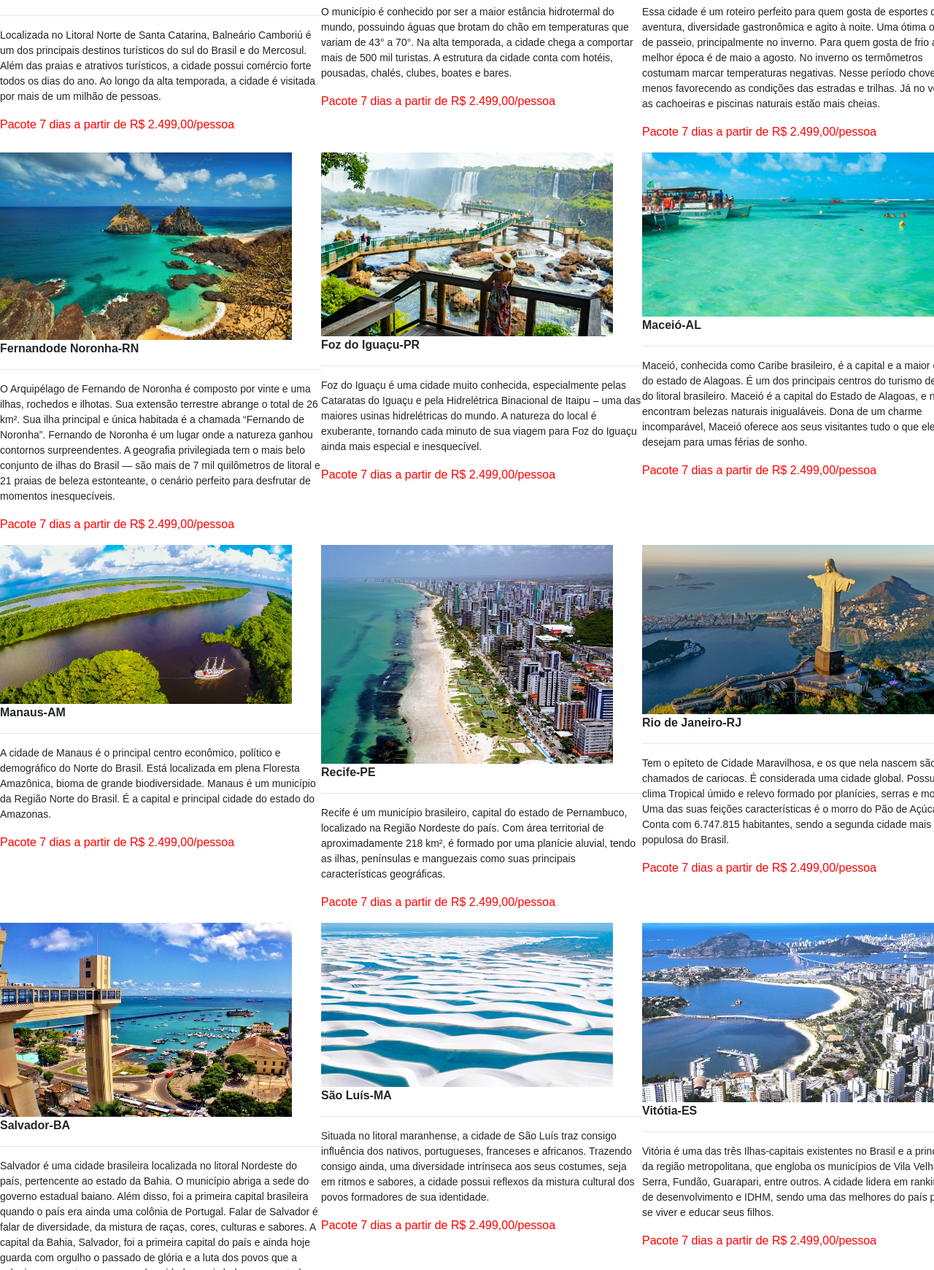
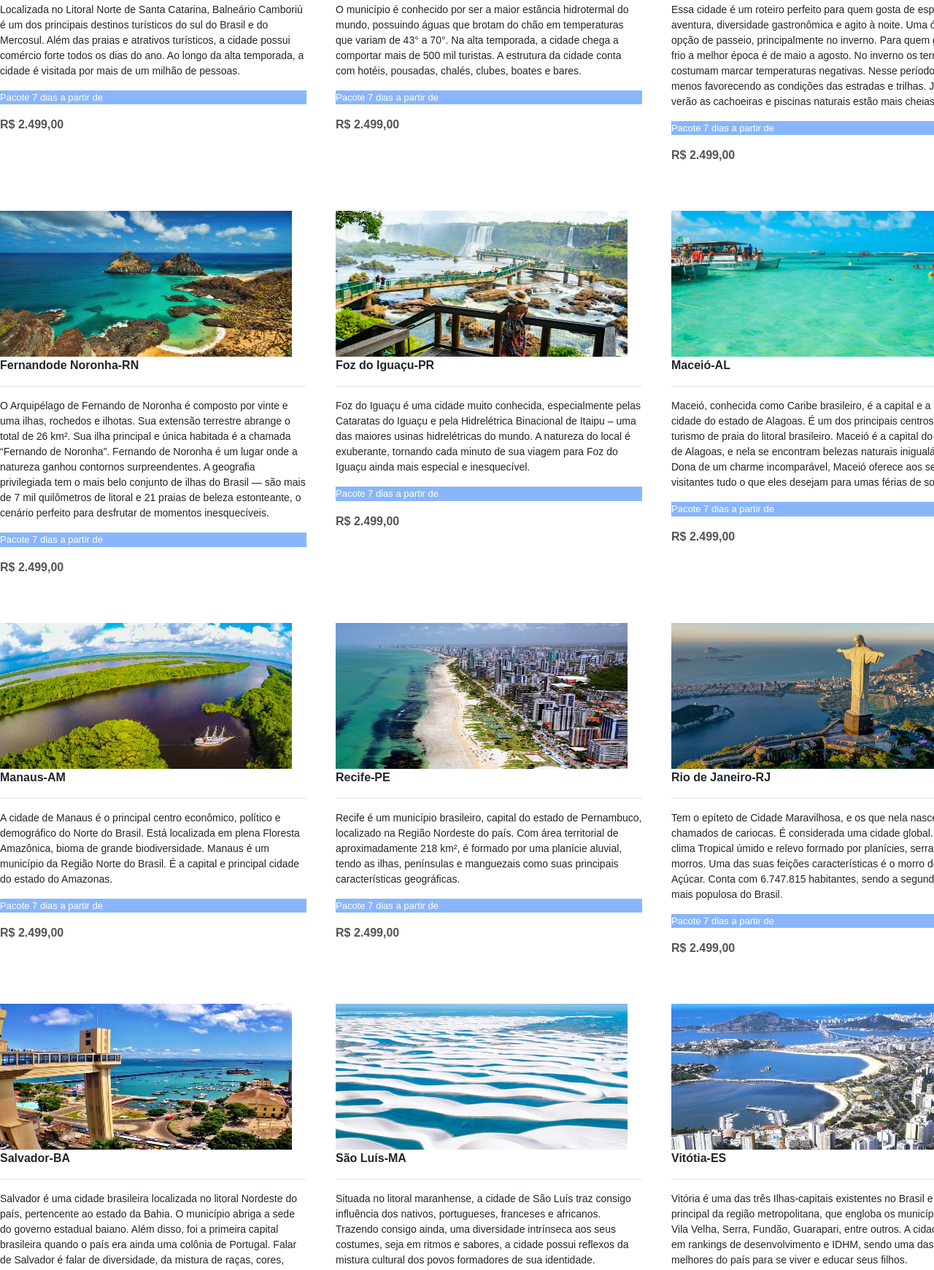
Before and after one commit to GreicyVieira/Worldtour-Agencia-de-Viagens, a plain HTML site: page Exercicio-Prototipo/destinos.html in a window 1280 px wide. Shown: the part 681-2422 px from the top of the page at 73% size. Drawn offline with nearby package versions, Linux system fonts and the light colour scheme.

Commit message:
Melhorias 2

```diff
--- a/Exercicio-Prototipo/css/estilo.css
+++ b/Exercicio-Prototipo/css/estilo.css
@@ -16,6 +16,7 @@ a {
  background-color: white;
 
 
+
 }
 
 .menu a {
@@ -29,9 +30,11 @@ a {
     text-align: center;
 }
 
-.categorias {}
+.categorias {
+    font-size: 14px;
+}
 
-.destinos {}
+
 
 .box_destino {
     font-family: Arial, Helvetica, sans-serif;
@@ -48,8 +51,17 @@ a {
 }
 
 .preco {
-    color: red;
+    color: white;
+    font-size: 13px;
+    background-color: rgb(137, 182, 250);
 }
+
+.preconegrito {
+    font-weight: bold;
+    color: rgb(85, 84, 84);
+
+}
+
 
 .logomarca-rodape {
     font-size: 12px;
@@ -58,7 +70,9 @@ a {
 
 .colunas {
     display: grid;
-    grid-template-columns: 440px 440px 440px;
+    grid-template-columns: 420px 420px 420px;
+    grid-column-gap: 40px;
+    grid-row-gap: 3em;
 }
 
 
--- a/Exercicio-Prototipo/destinos.html
+++ b/Exercicio-Prototipo/destinos.html
@@ -24,7 +24,8 @@
         <hr>
 
         <section class="categorias">
-          <h5>Categorias</h5>
+          <h6>Categorias</h6>
+
           <ul>
             <li>Norte (1)</li>
             <li>Nordeste (5)</li>
@@ -33,11 +34,11 @@
             <li>Sudeste (3)</li>
           </ul>
         </section>
-
+        <hr>
         <section class="destinos"></section>
         <div class="colunas">
           <div class="box_destino">
-           <img src="./imagens/Balneário Camboriú-SC.jpg" width="400px">
+           <img src="./imagens/Balneário Camboriú-SC.jpg" width="400px" height="200px">
            <br>
            <p class="descricao-cidade">Balneário Camboriú- SC</p>
            <hr>
@@ -46,12 +47,12 @@
               Mercosul. Além das praias e atrativos turísticos, a cidade possui comércio forte
                todos os dias do ano. Ao longo da alta temporada, a cidade é visitada por mais
                 de um milhão de pessoas.</p>
-          <p class="preco">Pacote 7 dias a partir de R$ 2.499,00/pessoa</p>
+          <p class="preco">Pacote 7 dias a partir de <p class="preconegrito">R$ 2.499,00</p> </p>
         </div>
 
 
        <div class="box_destino">
-          <img src="./imagens/Caldas Novas-GO.jpg" width="400px">
+          <img src="./imagens/Caldas Novas-GO.jpg" width="400px" height="200px">
           <br>
           <p class="descricao-cidade">Caldas Novas-GO</p>
           <hr>
@@ -60,11 +61,11 @@
               Na alta temporada, a cidade chega a comportar mais de 500 mil turistas.
                A estrutura da cidade conta com hotéis, pousadas, chalés, clubes, boates
                 e bares.</p>
-         <p class="preco">Pacote 7 dias a partir de R$ 2.499,00/pessoa</p>
+         <p class="preco">Pacote 7 dias a partir de <p class="preconegrito">R$ 2.499,00</p> </p>
        </div>
 
        <div class="box_destino">
-        <img src="./imagens/Campos do Jordão-SP.jpg" width="400px">
+        <img src="./imagens/Campos do Jordão-SP.jpg" width="400px" height="200px">
         <br>
         <p class="descricao-cidade">Campos do Jordão-SP</p>
         <hr>
@@ -74,11 +75,11 @@
              a agosto. No inverno os termômetros costumam marcar temperaturas negativas.
              Nesse período chove menos favorecendo as condições das estradas e trilhas.
               Já no verão as cachoeiras e piscinas naturais estão mais cheias.</p>
-       <p class="preco">Pacote 7 dias a partir de R$ 2.499,00/pessoa</p>
+       <p class="preco">Pacote 7 dias a partir de <p class="preconegrito">R$ 2.499,00</p> </p>
      </div>
 
      <div class="box_destino">
-      <img src="./imagens/Fernandode Noronha-RN.jpg" width="400px">
+      <img src="./imagens/Fernandode Noronha-RN.jpg" width="400px" height="200px">
       <br>
       <p class="descricao-cidade">Fernandode Noronha-RN</p>
       <hr>
@@ -89,11 +90,11 @@
          A geografia privilegiada tem o mais belo conjunto de ilhas do Brasil — são mais de
           7 mil quilômetros de litoral e 21 praias de beleza estonteante, o cenário perfeito
            para desfrutar de momentos inesquecíveis.</p>
-     <p class="preco">Pacote 7 dias a partir de R$ 2.499,00/pessoa</p>
+     <p class="preco">Pacote 7 dias a partir de <p class="preconegrito">R$ 2.499,00</p> </p>
    </div>
 
    <div class="box_destino">
-    <img src="./imagens/Foz do Iguaçu-PR.webp" width="400px">
+    <img src="./imagens/Foz do Iguaçu-PR.webp" width="400px" height="200px">
     <br>
     <p class="descricao-cidade">Foz do Iguaçu-PR</p>
     <hr>
@@ -101,11 +102,11 @@
        Cataratas do Iguaçu e pela Hidrelétrica Binacional de Itaipu – uma das maiores usinas
         hidrelétricas do mundo. A natureza do local é exuberante, tornando cada minuto de sua
          viagem para Foz do Iguaçu ainda mais especial e inesquecível.</p>
-   <p class="preco">Pacote 7 dias a partir de R$ 2.499,00/pessoa</p>
+   <p class="preco">Pacote 7 dias a partir de <p class="preconegrito">R$ 2.499,00</p> </p>
  </div>
 
  <div class="box_destino">
-  <img src="./imagens/Maceió-AL.jpg" width="400px">
+  <img src="./imagens/Maceió-AL.jpg" width="400px" height="200px">
   <br>
   <p class="descricao-cidade">Maceió-AL</p>
   <hr>
@@ -114,44 +115,44 @@
      brasileiro. Maceió é a capital do Estado de Alagoas, e nela se encontram belezas naturais
       inigualáveis. Dona de um charme incomparável, Maceió oferece aos seus visitantes tudo o
        que eles desejam para umas férias de sonho.</p>
- <p class="preco">Pacote 7 dias a partir de R$ 2.499,00/pessoa</p>
+ <p class="preco">Pacote 7 dias a partir de <p class="preconegrito">R$ 2.499,00</p> </p>
 </div>
 
 <div class="box_destino">
-  <img src="./imagens/Manaus-AM.jpg" width="400px">
+  <img src="./imagens/Manaus-AM.jpg" width="400px" height="200px">
   <p class="descricao-cidade">Manaus-AM</p>
   <hr>
   <p class="descricao">A cidade de Manaus é o principal centro econômico, político e demográfico
      do Norte do Brasil. Está localizada em plena Floresta Amazônica, bioma de grande
       biodiversidade. Manaus é um município da Região Norte do Brasil. É a capital e principal
        cidade do estado do Amazonas.</p>
- <p class="preco">Pacote 7 dias a partir de R$ 2.499,00/pessoa</p>
+ <p class="preco">Pacote 7 dias a partir de <p class="preconegrito">R$ 2.499,00</p> </p>
 </div>
 
 <div class="box_destino">
-  <img src="./imagens/Recife-PE.jpg" width="400px">
+  <img src="./imagens/Recife-PE.jpg" width="400px" height="200px">
   <p class="descricao-cidade">Recife-PE</p>
   <hr>
   <p class="descricao">Recife é um município brasileiro, capital do estado de Pernambuco,
     localizado na Região Nordeste do país. Com área territorial de aproximadamente 218 km²,
      é formado por uma planície aluvial, tendo as ilhas, penínsulas e manguezais como suas
       principais características geográficas.</p>
- <p class="preco">Pacote 7 dias a partir de R$ 2.499,00/pessoa</p>
+ <p class="preco">Pacote 7 dias a partir de <p class="preconegrito">R$ 2.499,00</p> </p>
 </div>
 
 <div class="box_destino">
-  <img src="./imagens/Rio de Janeiro-RJ.jpg" width="400px">
+  <img src="./imagens/Rio de Janeiro-RJ.jpg" width="400px" height="200px">
   <p class="descricao-cidade">Rio de Janeiro-RJ</p>
   <hr>
   <p class="descricao">Tem o epíteto de Cidade Maravilhosa, e os que nela nascem são chamados
      de cariocas. É considerada uma cidade global. Possui clima Tropical úmido e relevo formado
       por planícies, serras e morros. Uma das suas feições características é o morro do Pão de
        Açúcar. Conta com 6.747.815 habitantes, sendo a segunda cidade mais populosa do Brasil.</p>
- <p class="preco">Pacote 7 dias a partir de R$ 2.499,00/pessoa</p>
+ <p class="preco">Pacote 7 dias a partir de <p class="preconegrito">R$ 2.499,00</p> </p>
 </div>
 
 <div class="box_destino">
-  <img src="./imagens/Salvador-BA.jpg" width="400px">
+  <img src="./imagens/Salvador-BA.jpg" width="400px" height="200px">
   <p class="descricao-cidade">Salvador-BA</p>
   <hr>
   <p class="descricao">Salvador é uma cidade brasileira localizada no litoral Nordeste do país,
@@ -161,29 +162,29 @@
        e sabores. A capital da Bahia, Salvador, foi a primeira capital do país e ainda hoje
         guarda com orgulho o passado de glória e a luta dos povos que a colonizaram e a
         tornaram uma das cidades mais belas e encantadoras do Brasil.</p>
- <p class="preco">Pacote 7 dias a partir de R$ 2.499,00/pessoa</p>
+ <p class="preco">Pacote 7 dias a partir de <p class="preconegrito">R$ 2.499,00</p> </p>
 </div>
 
 <div class="box_destino">
-  <img src="./imagens/São Luís-MA.webp" width="400px">
+  <img src="./imagens/São Luís-MA.webp" width="400px" height="200px">
   <p class="descricao-cidade">São Luís-MA</p>
   <hr>
   <p class="descricao">Situada no litoral maranhense, a cidade de São Luís traz consigo
     influência dos nativos, portugueses, franceses e africanos. Trazendo consigo ainda,
     uma diversidade intrínseca aos seus costumes, seja em ritmos e sabores, a cidade possui
     reflexos da mistura cultural dos povos formadores de sua identidade.</p>
- <p class="preco">Pacote 7 dias a partir de R$ 2.499,00/pessoa</p>
+ <p class="preco">Pacote 7 dias a partir de <p class="preconegrito">R$ 2.499,00</p> </p>
 </div>
 
 <div class="box_destino">
-  <img src="./imagens/Vitótia-ES.jpg" width="400px">
+  <img src="./imagens/Vitótia-ES.jpg" width="400px" height="200px">
   <p class="descricao-cidade">Vitótia-ES</p>
   <hr>
   <p class="descricao">Vitória é uma das três Ilhas-capitais existentes no Brasil e a principal
      da região metropolitana, que engloba os municípios de Vila Velha, Serra, Fundão, Guarapari,
       entre outros. A cidade lidera em rankings de desenvolvimento e IDHM, sendo uma das
       melhores do país para se viver e educar seus filhos.</p>
- <p class="preco">Pacote 7 dias a partir de R$ 2.499,00/pessoa</p>
+ <p class="preco">Pacote 7 dias a partir de <p class="preconegrito">R$ 2.499,00</p> </p>
 </div>
 </div>
 
```
Also changed, not shown: Exercicio-Prototipo/ofertas.html (+8 -8 lines), Exercicio-Prototipo/index.html (line endings or trailing spaces).
